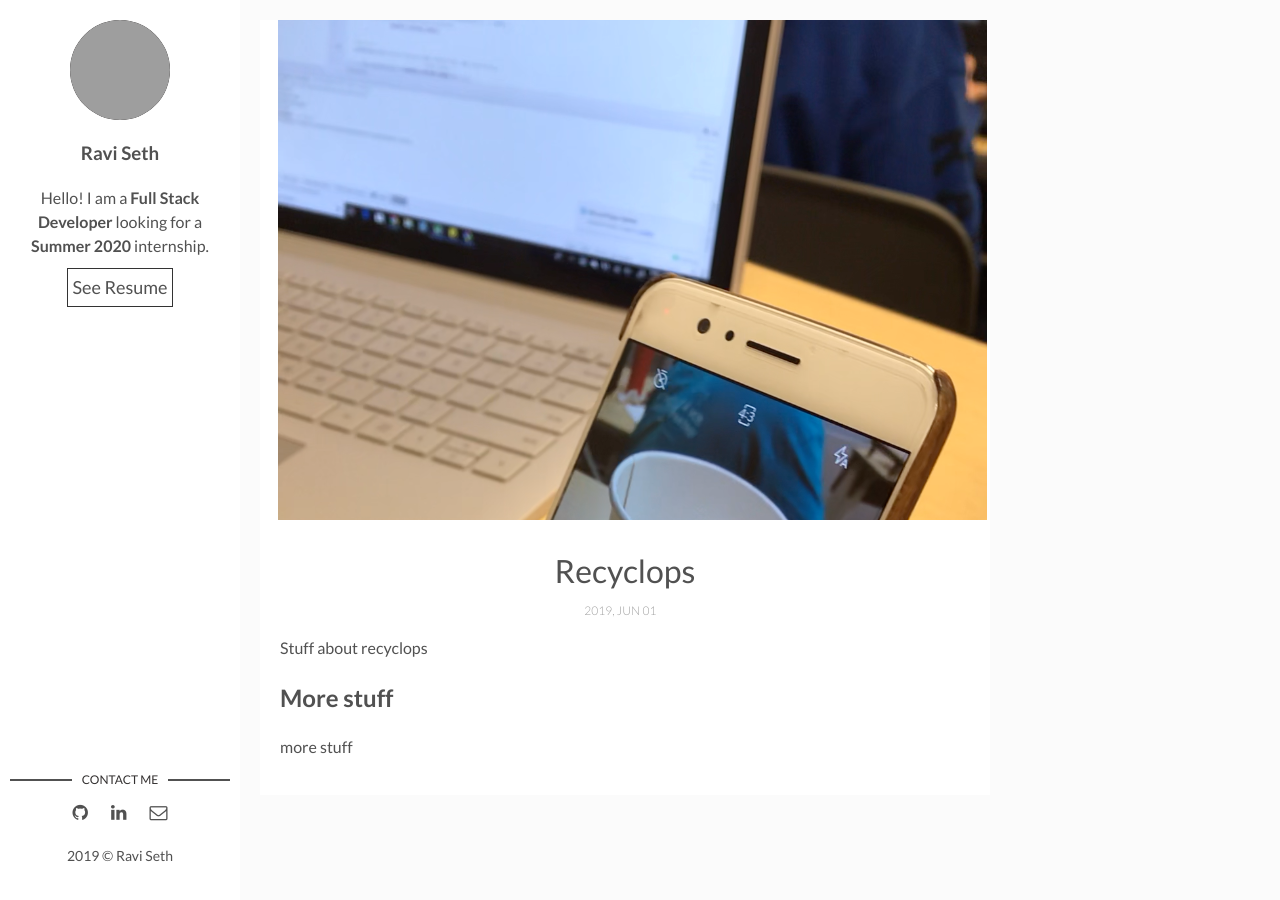
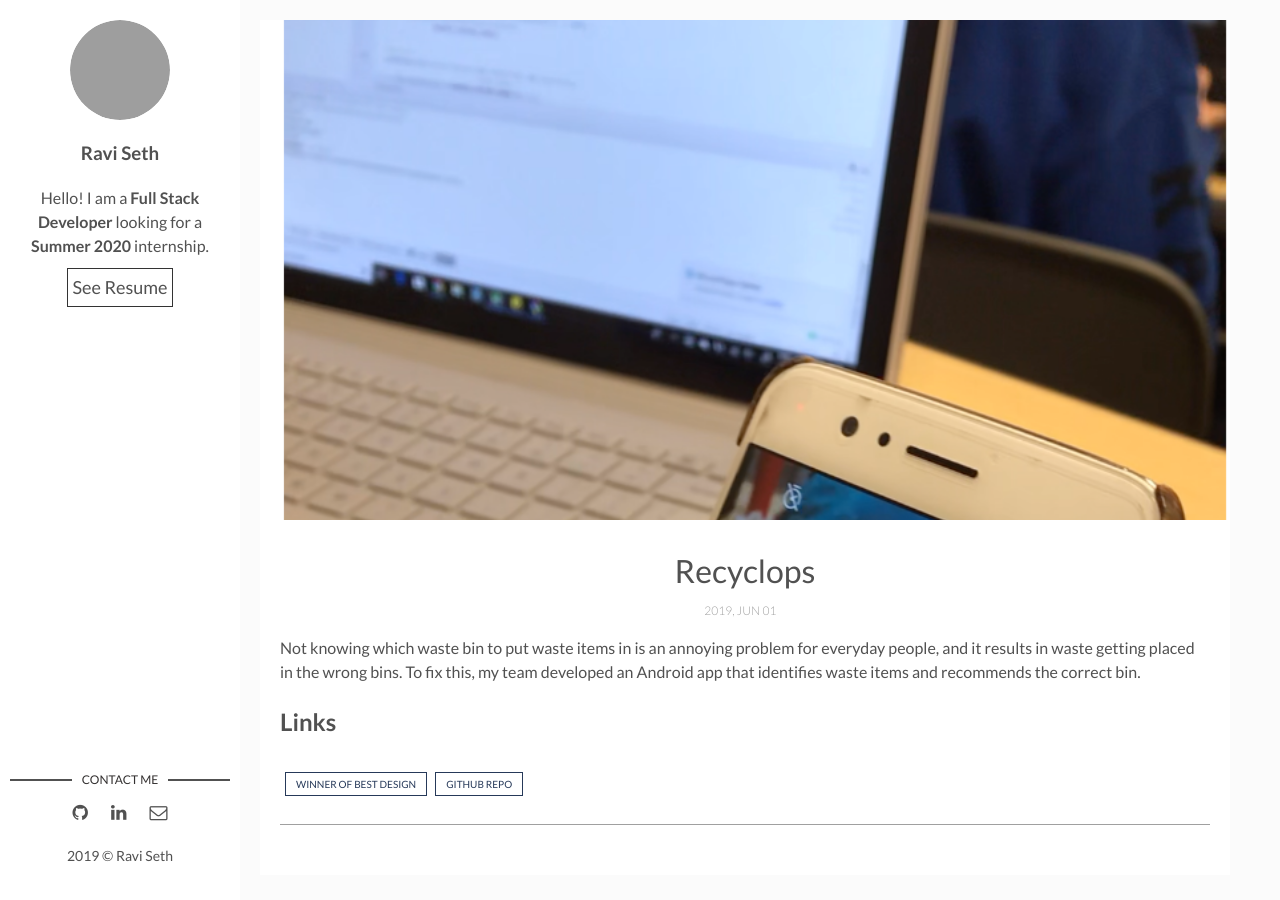
Before and after one commit to Rksseth/Rksseth.github.io, a Jekyll site: the page built from _posts/2019-06-1-recyclops.markdown, in a window 1280 px wide. Built offline with Jekyll 4.4.1, drawn with Linux system fonts in a browser that asks for light colours; grey boxes are pictures that could not be loaded.

Commit message:
updated recyclops post

```diff
--- a/_posts/2019-06-1-recyclops.markdown
+++ b/_posts/2019-06-1-recyclops.markdown
@@ -7,7 +7,12 @@
 fig-caption: # Add figcaption (optional)
 tags: []
 ---
-Stuff about recyclops
+Not knowing which waste bin to put waste items in is an annoying problem for everyday people, and it results in waste getting placed in the wrong bins.  To fix this, my team developed an Android app that identifies waste items and recommends the correct bin.
 
-## More stuff
-more stuff
+## Links
+<div class="page-footer">
+<div class="page-tag">
+<a class="tag" href="https://devpost.com/software/recyclops-8wca7d" target="_blank">Winner of Best Design</a>
+<a href="https://github.com/juliengo/Recyclops" target="_blank">Github Repo</a>
+</div>
+</div>
--- a/assets/css/main.css
+++ b/assets/css/main.css
@@ -952,7 +952,7 @@
   -webkit-border-radius: 100%;
           border-radius: 100%;
   overflow: hidden;
-  background-color: #333030;
+  background-color: white;
 }
 
 .about img {
```
Also changed, not shown: 3 other files.
